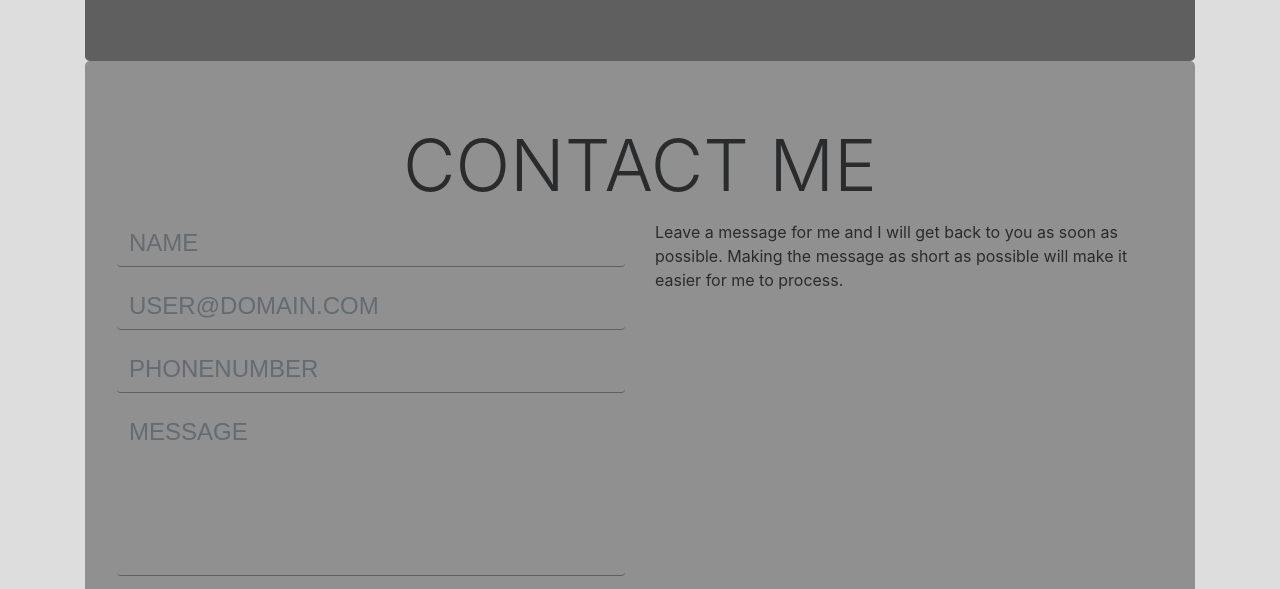
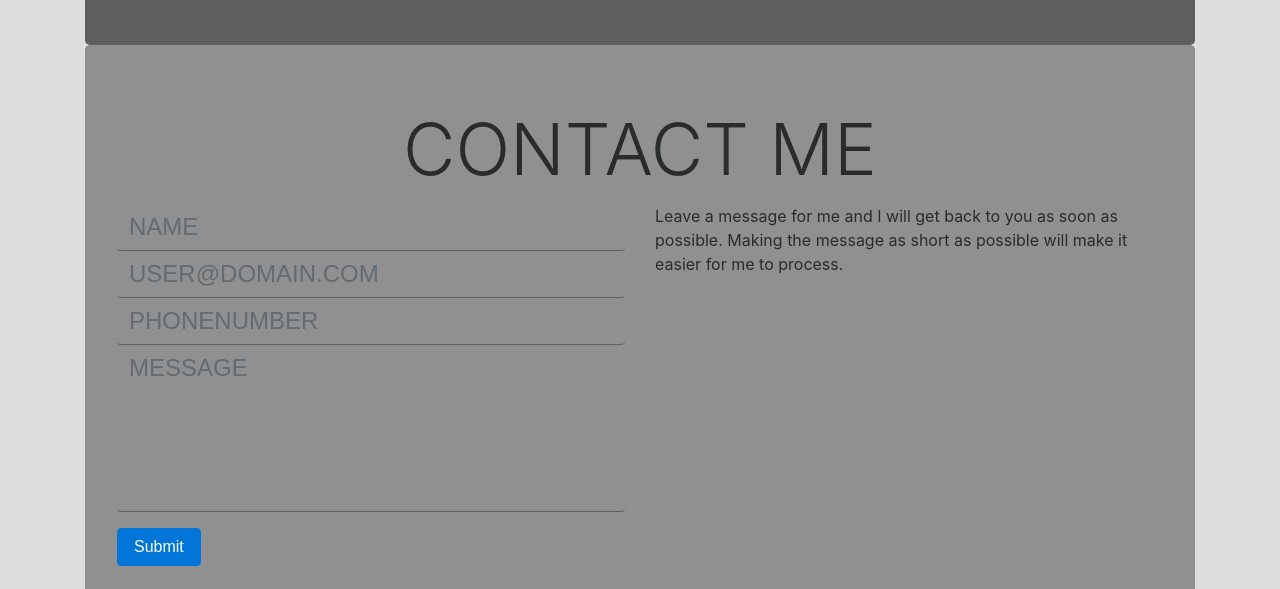
Before and after one commit to Pethaf/pethaf.github.io, a plain HTML site: page index.html in a window 1280 px wide. Shown: the part 1528-2117 px from the top of the page. Drawn offline with nearby package versions, Linux system fonts and the light colour scheme; a script that the page names is missing.

```diff
--- a/index.html
+++ b/index.html
@@ -8,7 +8,7 @@
   <link rel="stylesheet"  href="main.css">
 </head>
 <body>
-<nav class="navbar navbar-inverse bg-inverse">
+<nav class="navbar-inverse bg-inverse">
     <button class="navbar-toggler navbar-toggler-right" type="button" data-toggle="collapse" data-target="#dropdown" aria-controls="dropdown" aria-expanded="false" aria-label="Toggle navigation">
       <span class="navbar-toggler-icon"></span>
     </button>
@@ -160,20 +160,10 @@
     <div class="col-md-6">
 <form >
 <fieldset class="form-group">
-<input type="text" class="form-control" id="name" name="name"
-placeholder="Name" type="text" required>
-</fieldset>
-<fieldset class="form-group">
-<input type="email" class="form-control" id="email"
-       name="email" placeholder="user@domain.com" type="email" required>
-</fieldset>
-<fieldset class="form-group">
-<input type="tel" class="form-control" id="phone" name="phone"
-       placeholder="phonenumber" required>
-</fieldset>
-<fieldset class="form-group">
-<textarea class="input form-control" id="message" required
-          name="message" rows="5" cols="5" placeholder="Message"></textarea>
+<input type="text" class="form-control" id="name" name="name" placeholder="Name" type="text" required>
+<input type="email" class="form-control" id="email" name="email" placeholder="user@domain.com" type="email" required>
+<input type="tel" class="form-control" id="phone" name="phone" placeholder="phonenumber" required>
+<textarea class="input form-control" id="message" required name="message" rows="5" cols="5" placeholder="Message"></textarea>
 </fieldset>
 <button type="submit"
         class="btn btn-default btn-primary mx-auto" id="submit">Submit</button>
@@ -199,7 +189,7 @@
   </div>
 </div>
 <script src="https://cdnjs.cloudflare.com/ajax/libs/jquery/3.1.1/jquery.min.js"></script>
-<script src="https://cdnjs.cloudflare.com/ajax/libs/tether/1.4.0/js/tether.min.js">
+<script src="https://cdnjs.cloudflare.com/ajax/libs/tether/1.4.0/js/tether.min.js"></script>
 <script src="https://cdnjs.cloudflare.com/ajax/libs/twitter-bootstrap/4.0.0-alpha.6/js/bootstrap.min.js"></script>
 <script src="https://use.fontawesome.com/4340415043.js"></script>
 <script src="main.js"></script>
```
Lines whose indentation alone changed are shown as unchanged.
